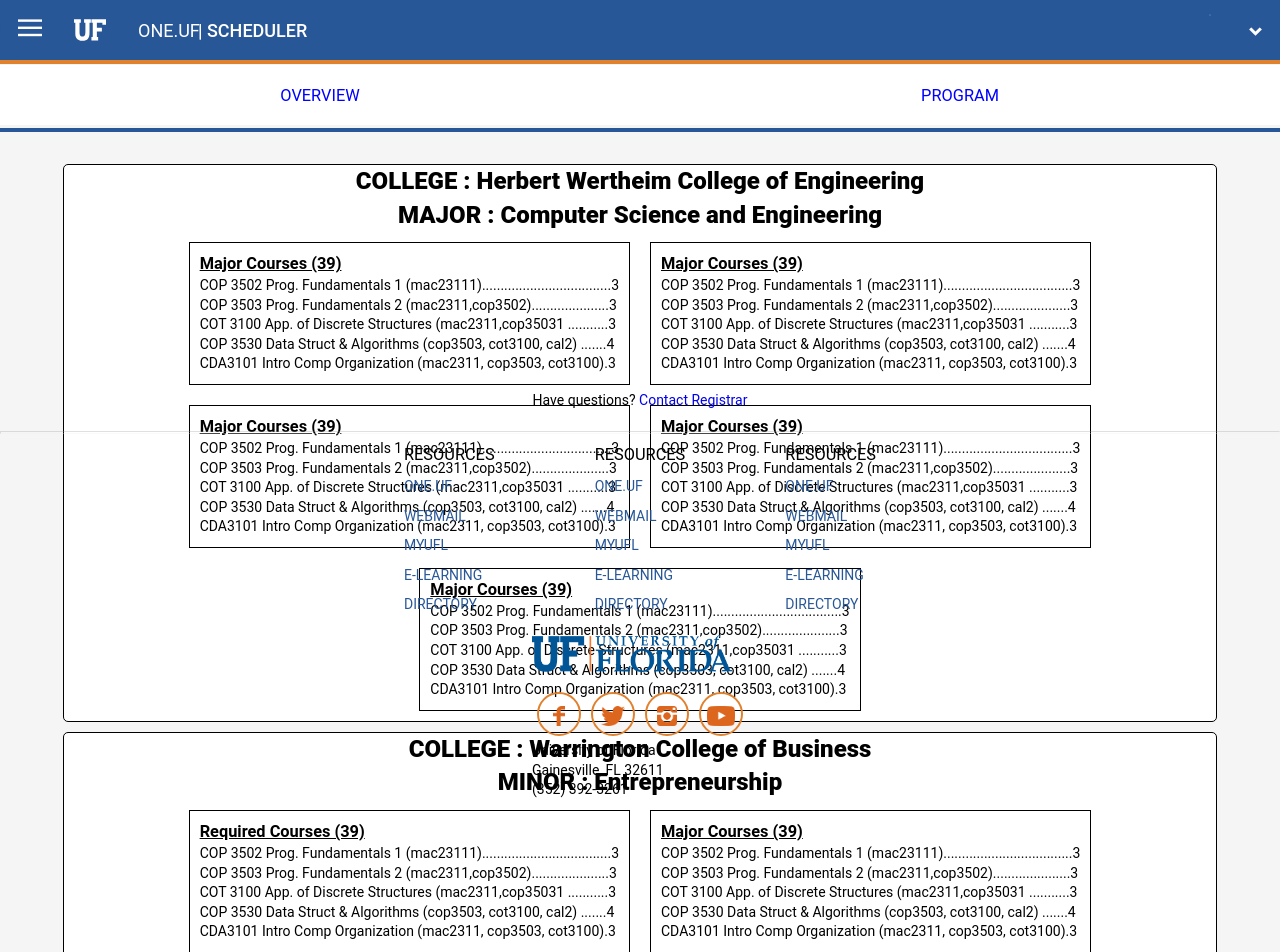
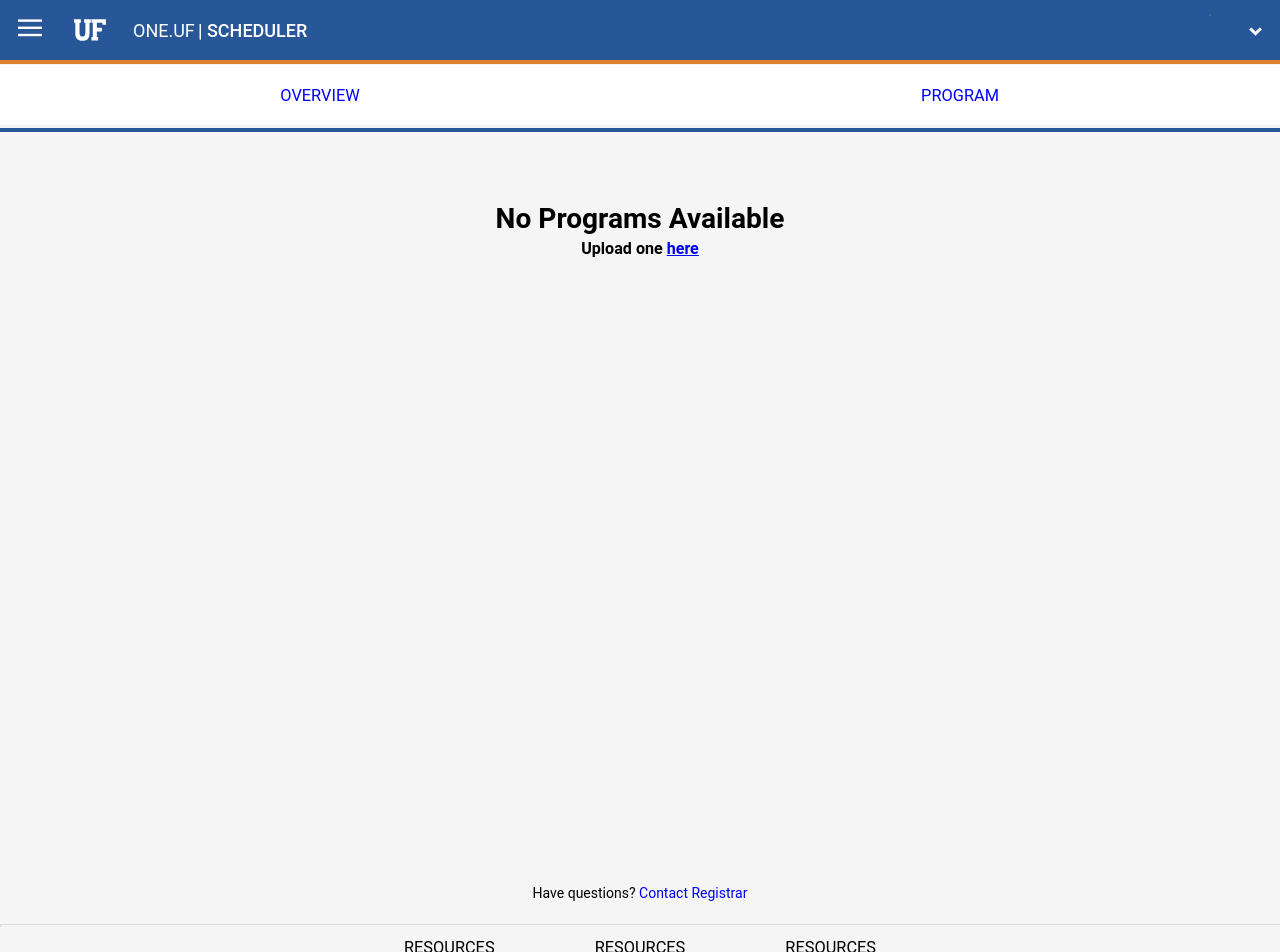
Before and after one commit to jdriscoll98/Scheduler-Frontend, a Vue app in the folder frontend/: page /#/program in a window 1280 px wide. Shown: the top 952 px of the page. Built offline with nearby package versions, Linux system fonts and the light colour scheme.

Commit message:
adding reactivity

```diff
--- a/frontend/src/App.vue
+++ b/frontend/src/App.vue
@@ -118,8 +118,13 @@ body {
   margin: 0;
   padding: 0;
 }
+.main {
+  display: block;
+  height: 100vh;
+}
 .footer {
-  position: fixed;
+  display: inline-block;
+  position: relative;
   bottom: 0;
   width: 100%;
 }
--- a/frontend/src/components/Navbar.vue
+++ b/frontend/src/components/Navbar.vue
@@ -36,6 +36,7 @@ export default {
 .link {
   color: inherit;
   text-decoration: none;
+  margin: 0 5px 0 5px;
 }
 .nav-item {
   padding: 20px;
--- a/frontend/src/views/Overview.vue
+++ b/frontend/src/views/Overview.vue
@@ -1,5 +1,5 @@
 <template>
-  <div class="overview">
+  <div class="main">
     <div v-for="semester in semesters" :key="semester.number">
       <div class="card">
         <div class="card-header">
@@ -68,7 +68,7 @@ export default {
   height: 50px;
   width: 50px;
   position: relative;
-  top: 200px;
+  top: 150px;
   margin: 20px;
   border-radius: 30px;
   background-color: green;
--- a/frontend/src/views/Program.vue
+++ b/frontend/src/views/Program.vue
@@ -1,99 +1,39 @@
 <template>
-  <div class="programs">
+  <div class="main">
+    <div v-for="program in programs" :key="program.id" class="programs">
       <div class="program">
         <div class="headings">
           <h3 class="college">
             COLLEGE :
-          <span>Herbert Wertheim College of Engineering</span>
+            <span>{{ program.college }}</span>
           </h3>
           <h3 class="major">
-          MAJOR :
-          <span>Computer Science and Engineering</span>
+            {{ program.major }} :
+            <span>{{ program.department }}</span>
           </h3>
         </div>
+        <div v-for="category in program.categories" :key="category.name" class="program-categories">
           <div class="category">
             <h3 class="category-title">Major Courses (39)</h3>
             <ul>
-          <li>COP 3502 Prog. Fundamentals 1 (mac23111)...................................3</li>
-          <li>COP 3503 Prog. Fundamentals 2 (mac2311,cop3502).....................3</li>
-          <li>COT 3100 App. of Discrete Structures (mac2311,cop35031 ...........3</li>
-          <li>COP 3530 Data Struct & Algorithms (cop3503, cot3100, cal2) .......4</li>
-          <li>CDA3101 Intro Comp Organization (mac2311, cop3503, cot3100).3</li>
-        </ul>
+              <div v-for="course in category.courses" :key="course.code" class="category-course">
+                <li>
+                  {{ course.code}} {{ course.name }}
+                  <span class="dots">.</span>
+                  {{ course.credits }}
+                </li>
               </div>
-      <div class="category">
-        <h3 class="category-title">Major Courses (39)</h3>
-        <ul>
-          <li>COP 3502 Prog. Fundamentals 1 (mac23111)...................................3</li>
-          <li>COP 3503 Prog. Fundamentals 2 (mac2311,cop3502).....................3</li>
-          <li>COT 3100 App. of Discrete Structures (mac2311,cop35031 ...........3</li>
-          <li>COP 3530 Data Struct & Algorithms (cop3503, cot3100, cal2) .......4</li>
-          <li>CDA3101 Intro Comp Organization (mac2311, cop3503, cot3100).3</li>
-        </ul>
-      </div>
-      <div class="category">
-        <h3 class="category-title">Major Courses (39)</h3>
-        <ul>
-          <li>COP 3502 Prog. Fundamentals 1 (mac23111)...................................3</li>
-          <li>COP 3503 Prog. Fundamentals 2 (mac2311,cop3502).....................3</li>
-          <li>COT 3100 App. of Discrete Structures (mac2311,cop35031 ...........3</li>
-          <li>COP 3530 Data Struct & Algorithms (cop3503, cot3100, cal2) .......4</li>
-          <li>CDA3101 Intro Comp Organization (mac2311, cop3503, cot3100).3</li>
-        </ul>
-      </div>
-      <div class="category">
-        <h3 class="category-title">Major Courses (39)</h3>
-        <ul>
-          <li>COP 3502 Prog. Fundamentals 1 (mac23111)...................................3</li>
-          <li>COP 3503 Prog. Fundamentals 2 (mac2311,cop3502).....................3</li>
-          <li>COT 3100 App. of Discrete Structures (mac2311,cop35031 ...........3</li>
-          <li>COP 3530 Data Struct & Algorithms (cop3503, cot3100, cal2) .......4</li>
-          <li>CDA3101 Intro Comp Organization (mac2311, cop3503, cot3100).3</li>
-        </ul>
-      </div>
-      <div class="category">
-        <h3 class="category-title">Major Courses (39)</h3>
-        <ul>
-          <li>COP 3502 Prog. Fundamentals 1 (mac23111)...................................3</li>
-          <li>COP 3503 Prog. Fundamentals 2 (mac2311,cop3502).....................3</li>
-          <li>COT 3100 App. of Discrete Structures (mac2311,cop35031 ...........3</li>
-          <li>COP 3530 Data Struct & Algorithms (cop3503, cot3100, cal2) .......4</li>
-          <li>CDA3101 Intro Comp Organization (mac2311, cop3503, cot3100).3</li>
             </ul>
           </div>
         </div>
-    <div class="program">
-      <div class="headings">
-        <h3 class="college">
-          COLLEGE :
-          <span>Warrington College of Business</span>
-        </h3>
-        <h3 class="major">
-          MINOR :
-          <span>Entrepreneurship</span>
-        </h3>
       </div>
-      <div class="category">
-        <h3 class="category-title">Required Courses (39)</h3>
-        <ul>
-          <li>COP 3502 Prog. Fundamentals 1 (mac23111)...................................3</li>
-          <li>COP 3503 Prog. Fundamentals 2 (mac2311,cop3502).....................3</li>
-          <li>COT 3100 App. of Discrete Structures (mac2311,cop35031 ...........3</li>
-          <li>COP 3530 Data Struct & Algorithms (cop3503, cot3100, cal2) .......4</li>
-          <li>CDA3101 Intro Comp Organization (mac2311, cop3503, cot3100).3</li>
-        </ul>
     </div>
-
-      <div class="category">
-        <h3 class="category-title">Major Courses (39)</h3>
-        <ul>
-          <li>COP 3502 Prog. Fundamentals 1 (mac23111)...................................3</li>
-          <li>COP 3503 Prog. Fundamentals 2 (mac2311,cop3502).....................3</li>
-          <li>COT 3100 App. of Discrete Structures (mac2311,cop35031 ...........3</li>
-          <li>COP 3530 Data Struct & Algorithms (cop3503, cot3100, cal2) .......4</li>
-          <li>CDA3101 Intro Comp Organization (mac2311, cop3503, cot3100).3</li>
-        </ul>
-      </div>
+    <div class="empty" v-if="programs.length == 0">
+      <h3>No Programs Available</h3>
+      <h6>
+        Upload one
+        <a href="#">here</a>
+      </h6>
     </div>
   </div>
 </template>
@@ -101,10 +41,20 @@
 <script>
 export default {
   name: "Program",
+  data: function () {
+    return {
+      programs: [],
+    };
+  },
 };
 </script>
 
 <style scoped>
+.empty {
+  position: relative;
+  top: 135px;
+  font-size: 24px;
+}
 ul {
   list-style: none;
 }
--- a/frontend/src/views/SemesterForm.vue
+++ b/frontend/src/views/SemesterForm.vue
@@ -1,5 +1,5 @@
 <template>
-  <div class="semester-form">
+  <div class="main">
     <div class="courses">
       <h1 class="courses-header">Remaining Courses</h1>
       <div class="course-category">
```
Lines whose indentation alone changed are shown as unchanged.
